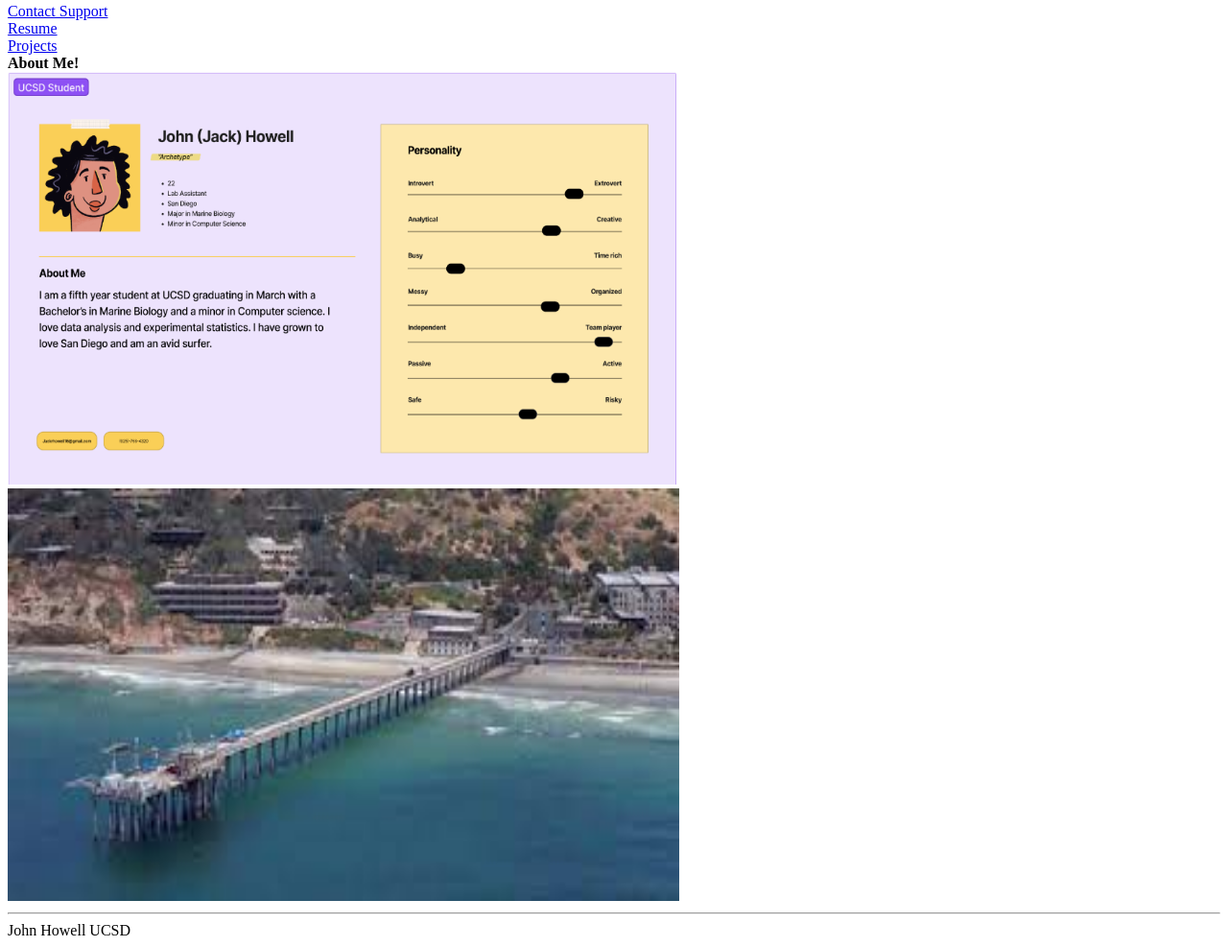
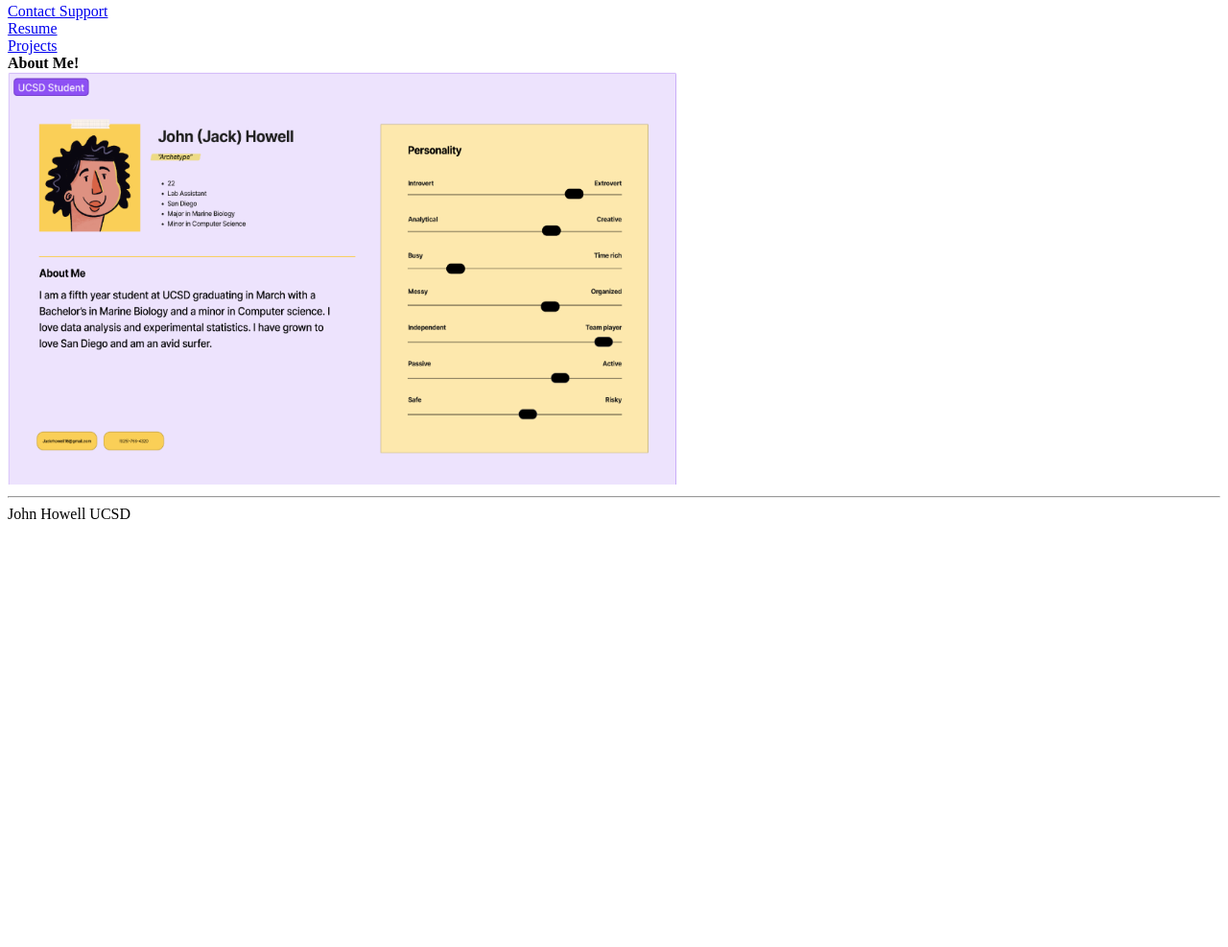
Before and after one commit to jrhowell123/Homwork-2-3-CSE134B, a plain HTML site: page index.html in a window 1280 px wide. Shown: the part 124-1111 px from the top of the page at 96% size. After the commit the page ends 800 px from the top, so only its background shows below. Drawn offline with Linux system fonts and the light colour scheme.

Commit message:
validation 2

```diff
--- a/index.html
+++ b/index.html
@@ -21,7 +21,6 @@
             <b>About Me!</b><br>
             <picture>
                 <img src="Images/persona.png" alt="persona diagram" height="430" width="700">
-                <img src="Images/peir.jpg" alt="persona diagram" height="430" width="700">
             </picture>
         </Main>
         <hr>
```
